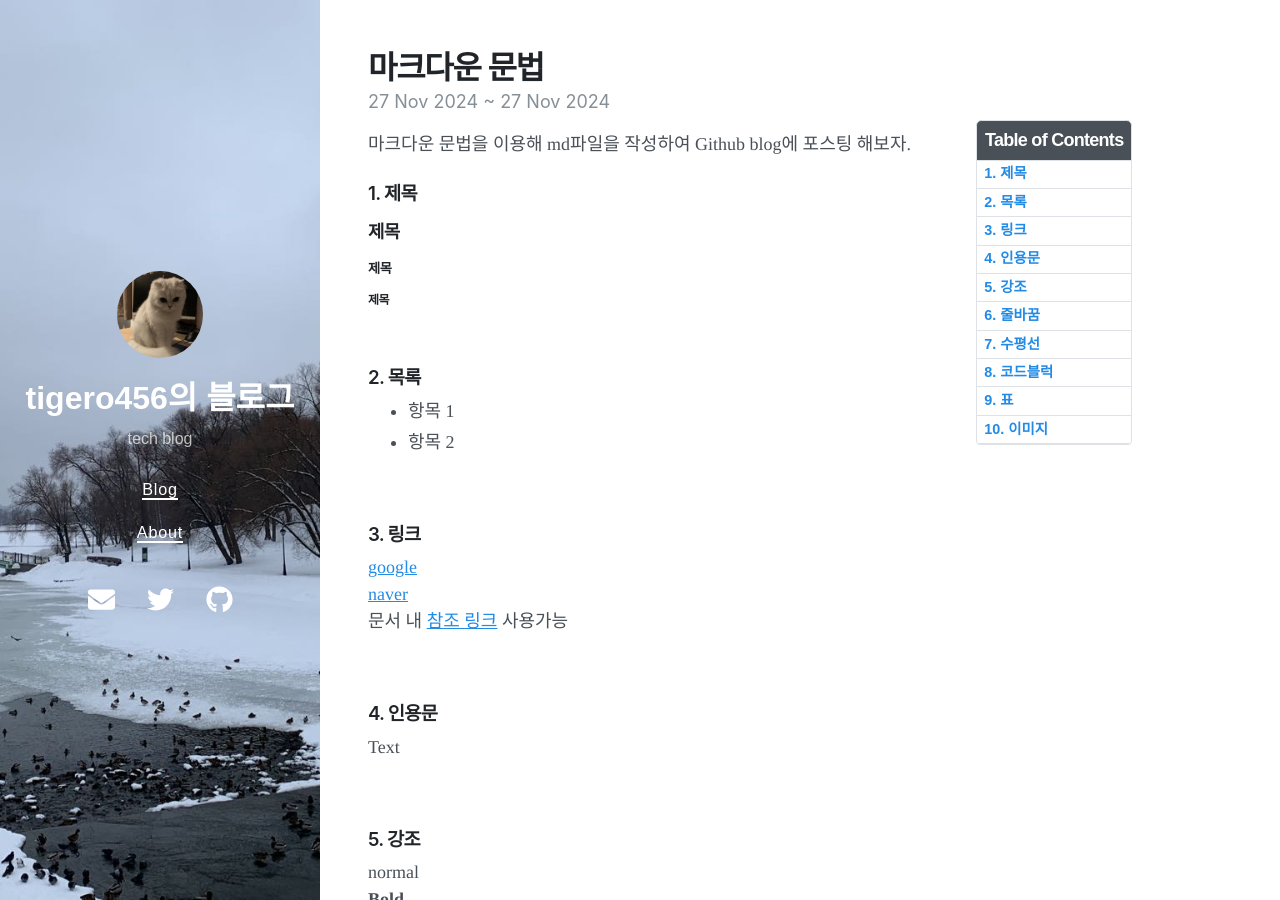
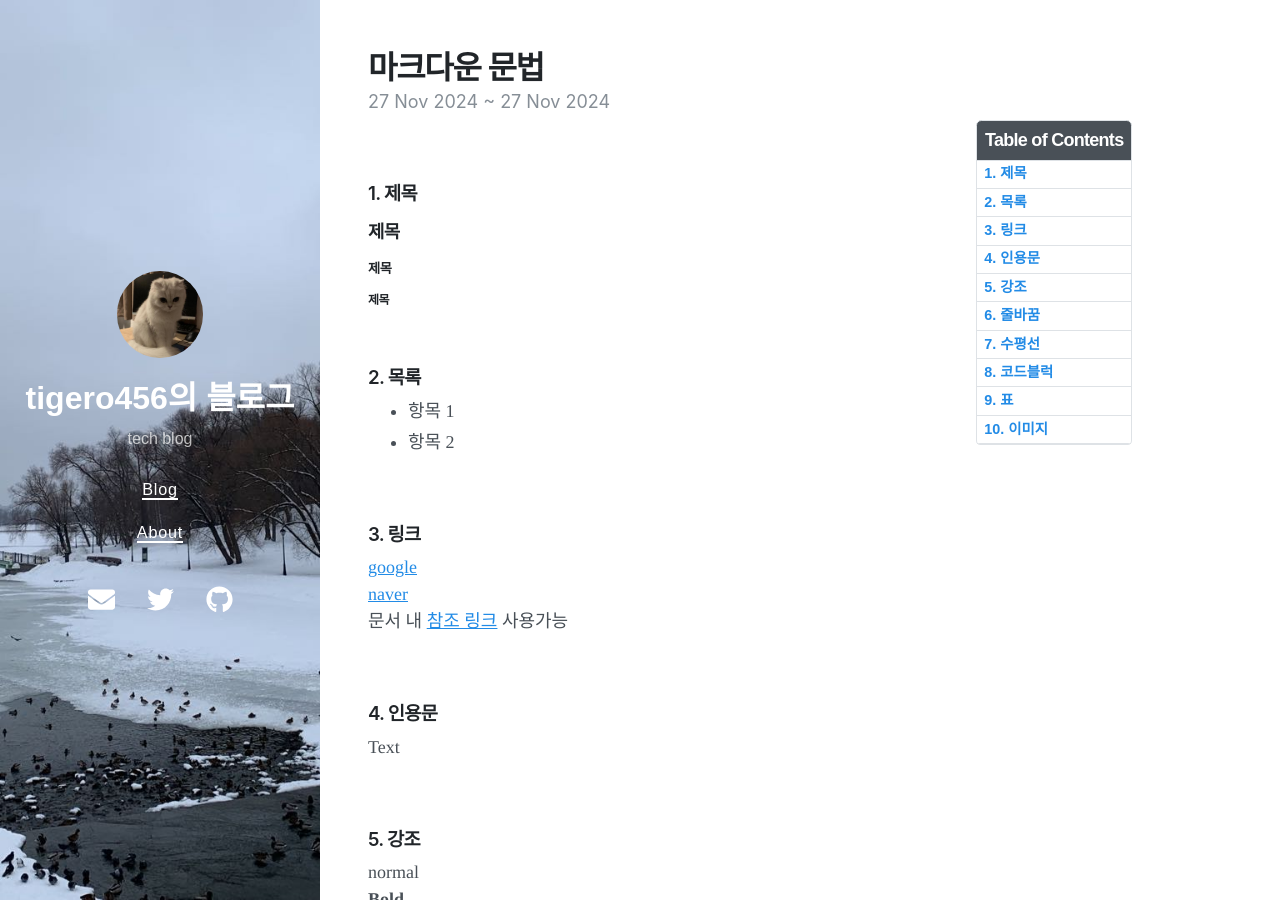
Before and after one commit to tigero456/tigero456.github.io, a Jekyll site: the page built from _posts/2024-11-27-Github-blog-post.md, in a window 1280 px wide and 900 px high. Built offline with Jekyll 4.4.1, drawn with Linux system fonts in a browser that asks for light colours; nearby versions of some CDN libraries; our own code applies the rules of GitHub Pages for plain Markdown files.

Commit message:
Update 2024-11-27-Github-blog-post.md

```diff
--- a/_posts/2024-11-27-Github-blog-post.md
+++ b/_posts/2024-11-27-Github-blog-post.md
@@ -13,7 +13,6 @@ toc_sticky: true
 date: 2024-11-27
 last_modified_at: 2024-11-27
 ---
- 마크다운 문법을 이용해 md파일을 작성하여 Github blog에 포스팅 해보자.
 <br/>
 
 ### 1. 제목
```
